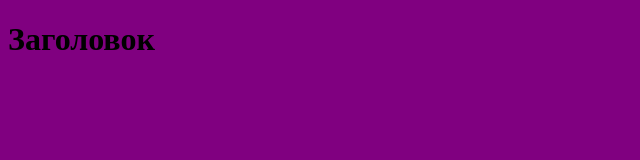
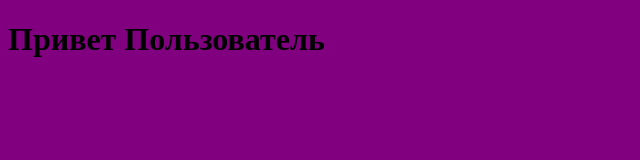
Before and after one commit to CaKTYS/test, a plain HTML site: page index.html in a window 1280 px wide. Shown: the whole page, without its empty margins (0-640 px from the left). Drawn offline with Linux system fonts and the light colour scheme.

Commit message:
добавили приветсвие

```diff
--- a/index.html
+++ b/index.html
@@ -8,6 +8,6 @@
   <link rel="stylesheet" href="/style.css">
 </head>
 <body>
-  <h1>Заголовок</h1>
+  <h1>Привет Пользователь</h1>
 </body>
 </html>
```
